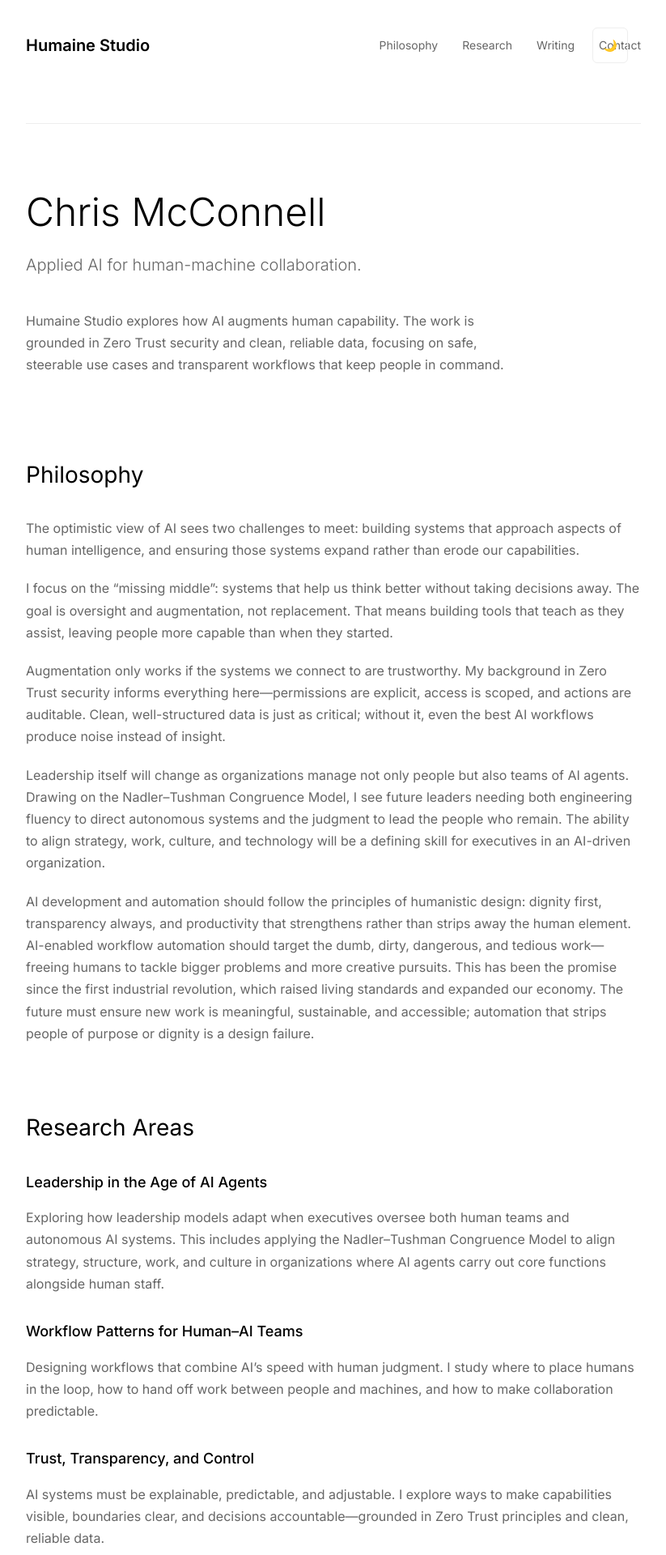
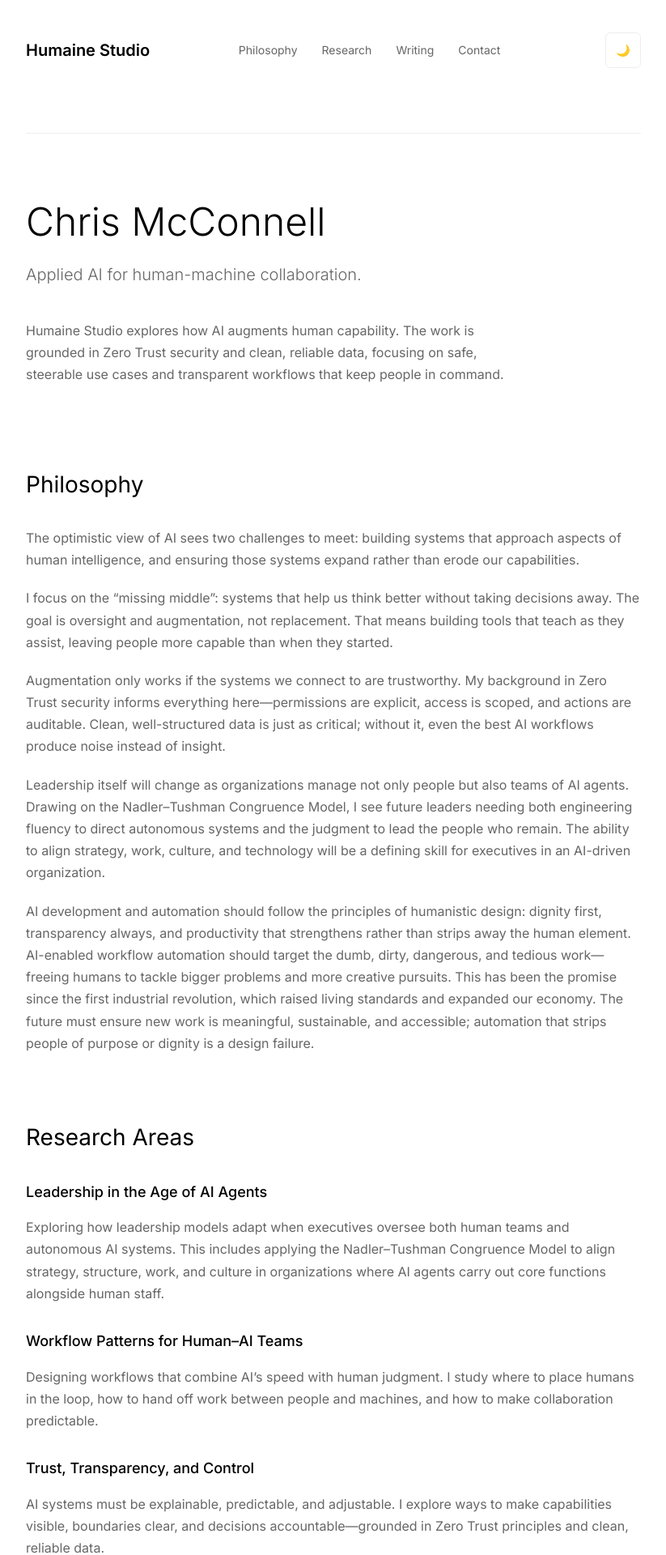
Before and after one commit to miqcie/Humaine-studio, a Jekyll site: the page built from index.md, in a window 1280 px wide. Shown: the top 1920 px of the page at 81% size, without its empty margins (228-1051 px from the left). Built offline with Jekyll 4.4.1, drawn with Linux system fonts in a browser that asks for light colours.

Commit message:
fix: prevent mobile dark mode toggle from overlapping hamburger menu
- Added margin-right: 60px to hamburger menu on mobile screens
- Ensures proper spacing between navigation toggle and theme toggle
- Fixes UI overlap issue where both buttons were inaccessible

🤖 Generated with [Claude Code](https://claude.ai/code)

Co-Authored-By: Claude <noreply@anthropic.com>

```diff
--- a/assets/css/main.css
+++ b/assets/css/main.css
@@ -85,11 +85,13 @@ body {
 /* Desktop theme toggle positioning */
 @media (min-width: 769px) {
     .theme-toggle {
-        position: absolute;
-        top: 50%;
-        right: 16px;
-        transform: translateY(-50%);
-        margin-left: 0;
+        position: static;
+        transform: none;
+        margin-left: 30px;
+    }
+
+    .nav-links {
+        align-items: center;
     }
 }
 
@@ -572,6 +574,11 @@ body {
         z-index: 1001;
     }
 
+    /* Adjust hamburger position to avoid theme toggle overlap */
+    .nav-toggle-label {
+        margin-right: 60px; /* Space for theme toggle */
+    }
+
     .nav-menu {
         position: absolute;
         top: 100%;
```
